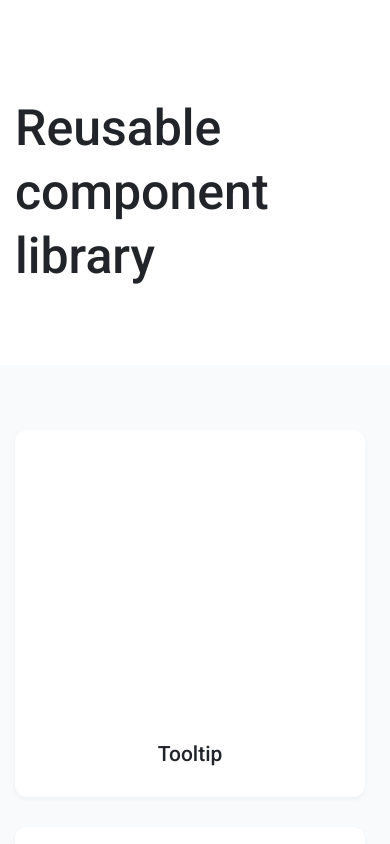
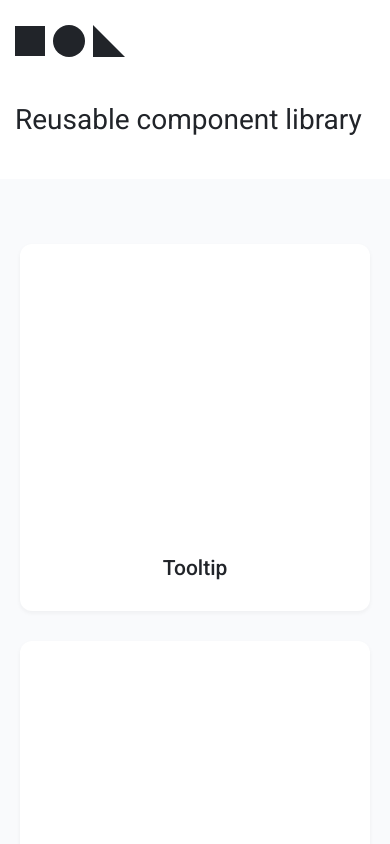
Before and after one commit to js-tasks-ru/htmlcss-20210916_ivansacara, a website: page index.html in a window 390 px wide. Shown: the top 844 px of the page. Drawn offline with Linux system fonts and the light colour scheme.

Commit message:
Added Logo Changed FZ title

```diff
--- a/components/header/header.css
+++ b/components/header/header.css
@@ -1,11 +1,23 @@
-.header{
+.header {
   background-color: var(--white);
 }
-.header__title{
+.header__logo-inner {
+  width: 110px;
+  height: 32px;
+  margin-top: 25px;
+}
+.header__title {
   font-size: 50px;
   line-height: 64px;
   font-weight: 500;
   color: var(--black);
   margin: 0;
-  padding: 96px 0 77px;
+  padding: 40px 0 40px;
 }
+@media screen and (max-width: 530px) {
+  .header__title {
+    font-size: 28px;
+    line-height: 38px;
+    font-weight: normal;
+  }
+}
--- a/components/preview/preview.css
+++ b/components/preview/preview.css
@@ -4,6 +4,7 @@
 .preview__inner {
   display: flex;
   flex-wrap: wrap;
+  justify-content: center;
   padding: 65px 0 175px 0;
   gap: 30px;
 }
--- a/index.html
+++ b/index.html
@@ -5,6 +5,7 @@
 <head>
   <link rel="stylesheet" href="./assets/css/normalize.css">
   <link rel="stylesheet" href="./assets/css/main.css">
+  <meta name="viewport" content="width=device-width, initial-scale=1.0">
 </head>
 
 <body>
@@ -12,9 +13,22 @@
     <div class="content">
       <header class="header">
         <div class="container">
-          <h1 class="header__title">
-            Reusable component library
-          </h1>
+          <div class="header__top">
+            <div class="header__logo">
+              <svg class="header__logo-inner">
+                <use xlink:href="../../assets/images/sprite.svg#logo"></use>
+              </svg>
+            </div>
+
+          </div>
+          <div class="header__bottom">
+            <h1 class="header__title">
+              Reusable component library
+            </h1>
+            <nav class="header__nav">
+
+            </nav>
+          </div>
         </div>
       </header>
       <main class="preview">
```
